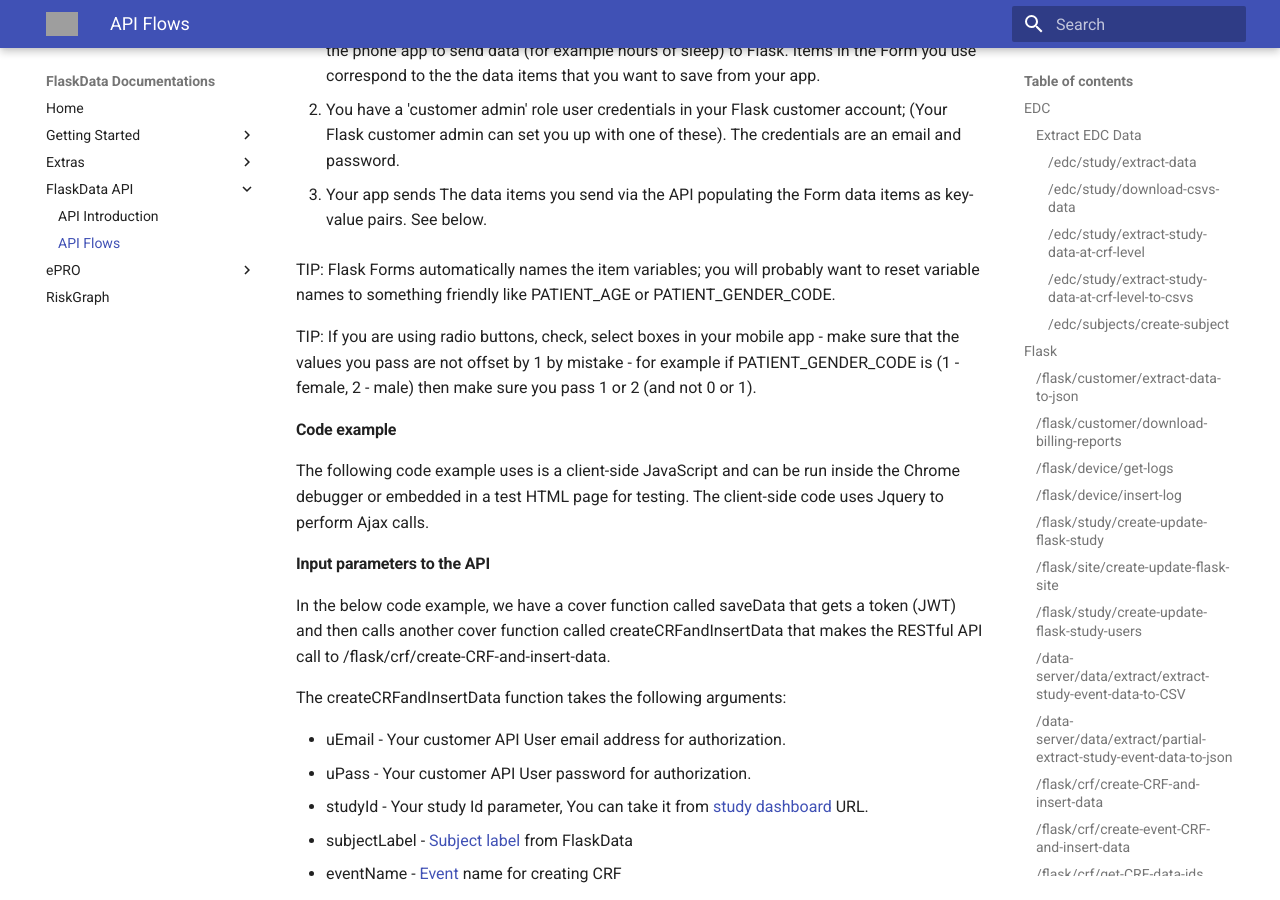
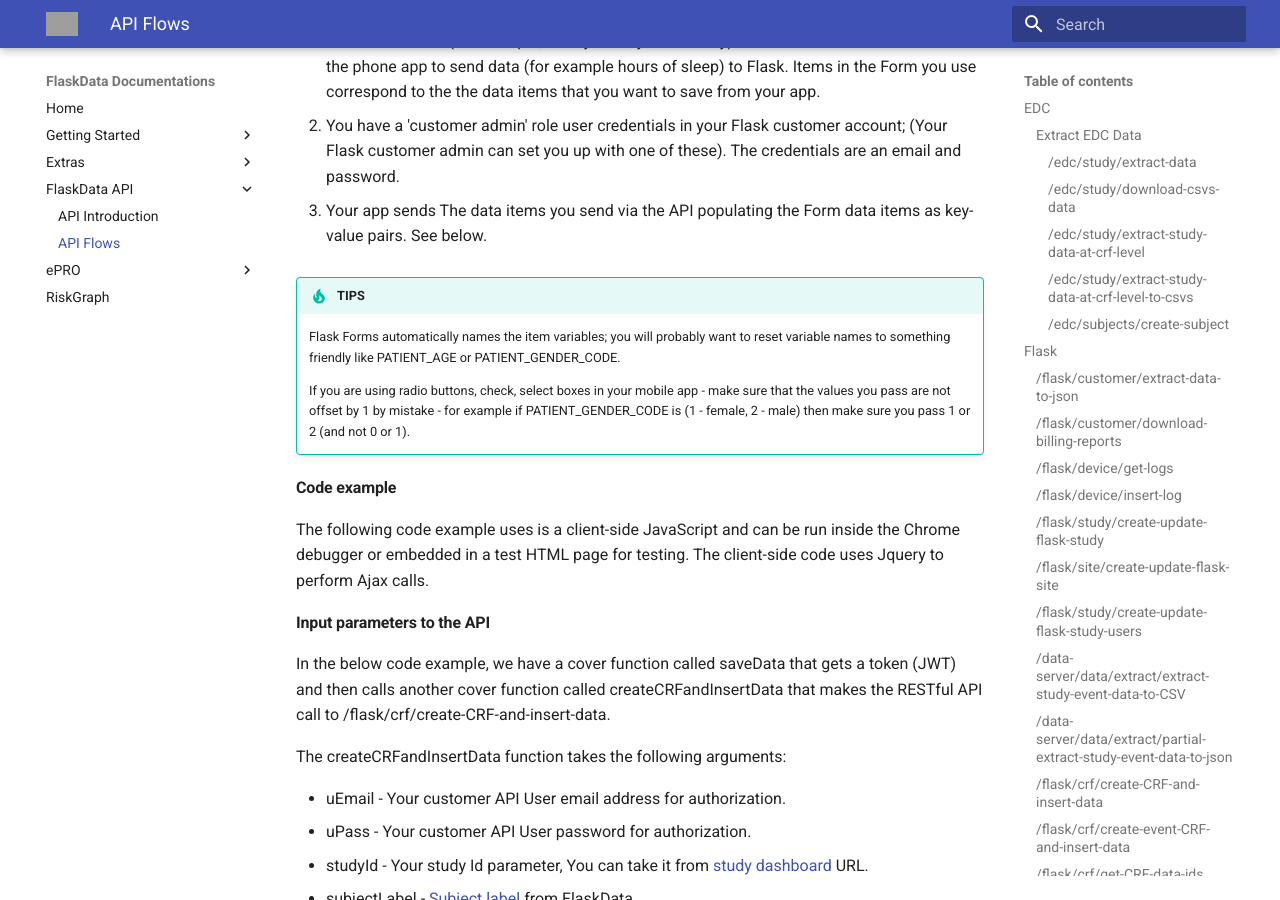
Before and after one commit to onlyjazz/flask-docs, an MkDocs documentation site: the page built from docs/apiflows.md, in a window 1280 px wide and 900 px high, scrolled down 5839 px. Built offline with MkDocs 1.6.1 and Material for MkDocs 9.7.7, drawn with Linux system fonts in a browser that asks for light colours; grey boxes are pictures that could not be loaded.

Commit message:
a few cosmetic changes

```diff
--- a/docs/apiflows.md
+++ b/docs/apiflows.md
@@ -218,6 +218,7 @@
 
 
 Pre-requisites:
+
 In order to insert data you wil have previously created  entities in the Flask data model:
 Study, Site, Event, Form (CRF).
 
@@ -230,12 +231,14 @@
 
 3. Your app sends The data items you send via the API populating the Form data items  as key-value pairs. See below.
 
-TIP:  Flask Forms automatically names the item variables; you will probably want to reset
-variable names to something friendly like PATIENT_AGE or PATIENT_GENDER_CODE.
+!!! tip "TIPS"
 
-TIP:  If you are using radio buttons, check, select boxes in your mobile app - make sure that the values you
-pass are not offset by 1 by mistake - for example if PATIENT_GENDER_CODE is (1 - female, 2 - male)
-then make sure you pass 1 or 2 (and not 0 or 1).
+    Flask Forms automatically names the item variables; you will probably want to reset
+    variable names to something friendly like PATIENT_AGE or PATIENT_GENDER_CODE.
+
+    If you are using radio buttons, check, select boxes in your mobile app - make sure that the values you
+    pass are not offset by 1 by mistake - for example if PATIENT_GENDER_CODE is (1 - female, 2 - male)
+    then make sure you pass 1 or 2 (and not 0 or 1).
 
 
 #### Code example
```
Also changed, not shown: other parts of docs/apiflows.md (+0 -4 lines).
